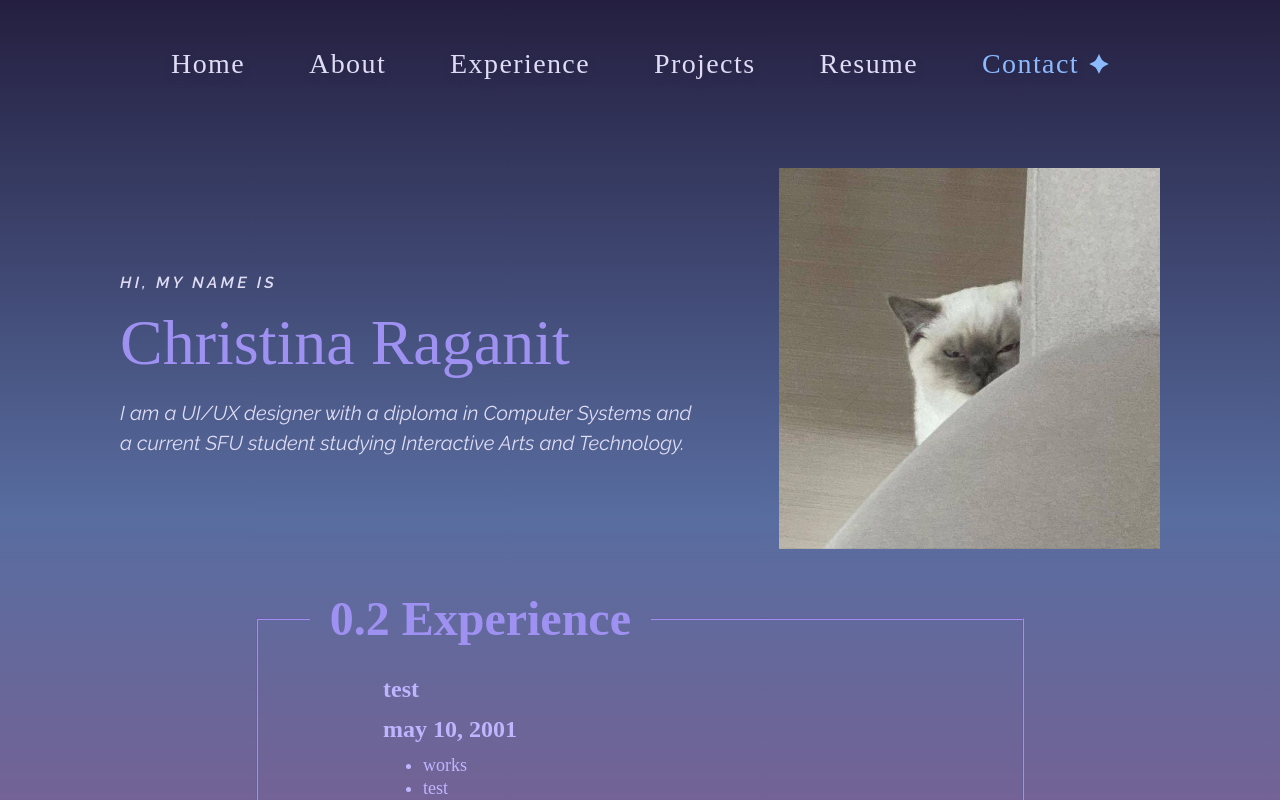
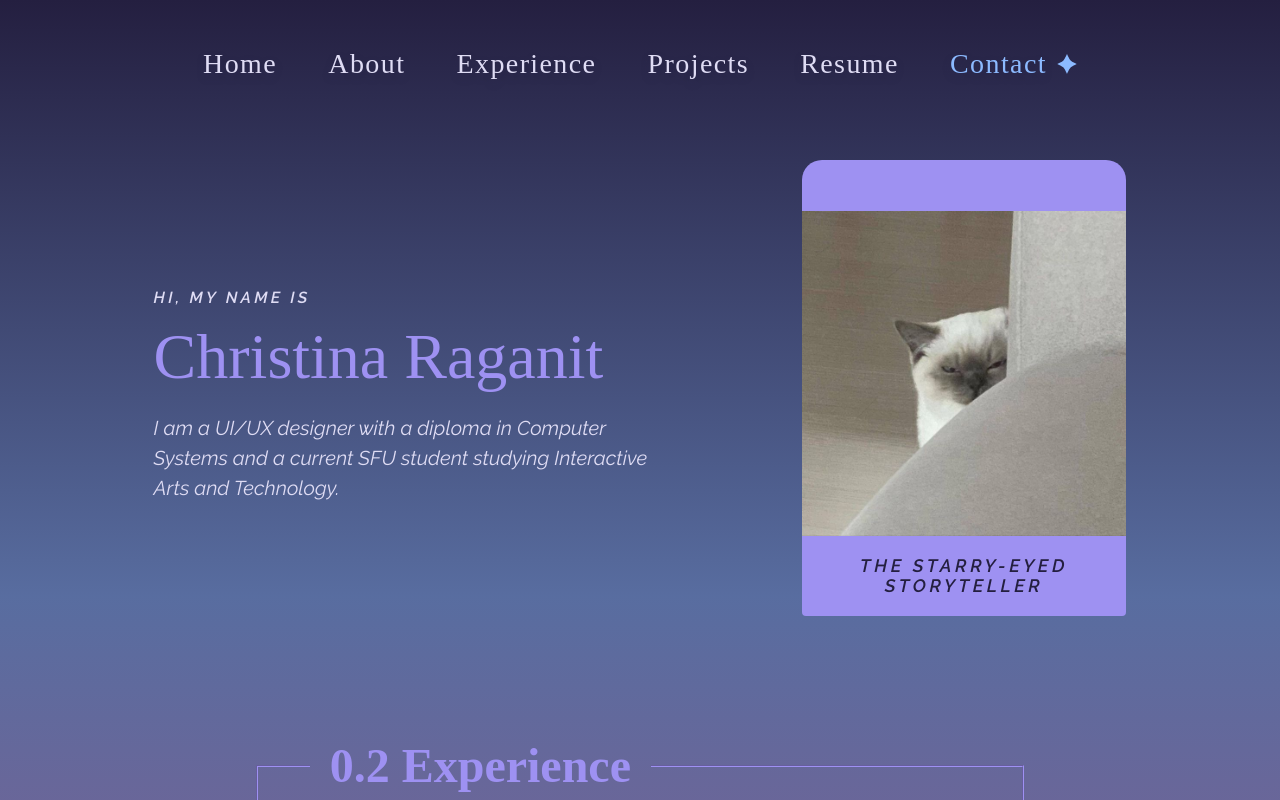
Before and after one commit to RiceDam/chris-portfolio-website-owo, a React (Create React App) app: page / in a window 1280 px wide. Shown: the top 800 px of the page. Built offline with nearby package versions, Linux system fonts and the light colour scheme.

Commit message:
img added :3

```diff
--- a/src/components/Header.js
+++ b/src/components/Header.js
@@ -14,6 +14,7 @@ function TitleHeader() {
       </div>
       <div className="ImageColumn">
         <img src={HeaderImage} />
+        <span className="ImageText">THE STARRY-EYED STORYTELLER</span>
       </div>
     </div>
   );
--- a/src/style/Header.css
+++ b/src/style/Header.css
@@ -1,9 +1,10 @@
 .TitleHeader {
   display: flex;
   flex-direction: row;
-  margin-left: 120px;
-  margin-right: 120px;
-  padding-top: 16vh;
+  margin-left: 12vw;
+  margin-right: 12vw;
+  padding-top: 20vh;
+  margin-bottom: 120px;
 }
 
 .TitleHeader > div {
@@ -15,7 +16,23 @@
   flex-direction: column;
   align-items: center;
   justify-content: center;
-  padding: 40px 0;
+  padding-top: 4vw;
+  padding-bottom: 20px;
+  background-color: var(--primary);
+  border-radius: 20px 20px 4px 4px;
+}
+
+.ImageText {
+  padding: 20px;
+  padding-bottom: 0px;
+  text-align: center;
+  font-family: Raleway;
+  font-style: italic;
+  font-weight: 600;
+  font-size: 18px;
+  line-height: 110%;
+  letter-spacing: 0.2em;
+  color: var(--dark-text);
 }
 
 .ImageColumn img {
@@ -27,5 +44,5 @@
   flex-direction: column;
   align-items: flex-start;
   justify-content: center;
-  margin-right: 80px;
+  margin-right: 12vw;
 }
--- a/src/style/Navigation.css
+++ b/src/style/Navigation.css
@@ -3,7 +3,7 @@
   position: fixed;
   left: 0;
   right: 0;
-  gap: 64px;
+  gap: 4vw;
   height: 8vh;
   padding-top: 4vh;
   padding-bottom: 4vh;
@@ -16,7 +16,7 @@
   font-family: Bohemian Soul;
   font-style: normal;
   font-weight: normal;
-  font-size: 28px;
+  font-size: max(1vw, 28px);
   letter-spacing: 0.05em;
   color: var(--light-text);
   text-decoration: none;
```
Also changed, not shown: src/App.js (+8 -11 lines), src/components/AboutMe.js (added).
